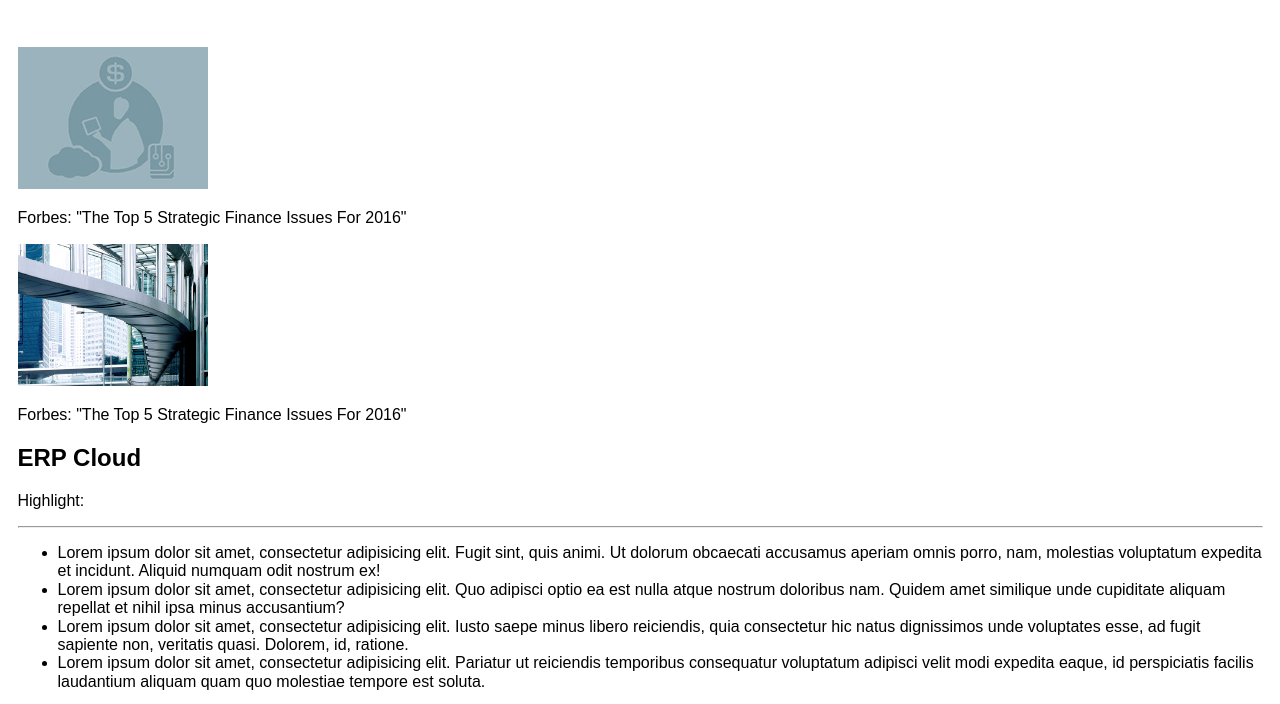
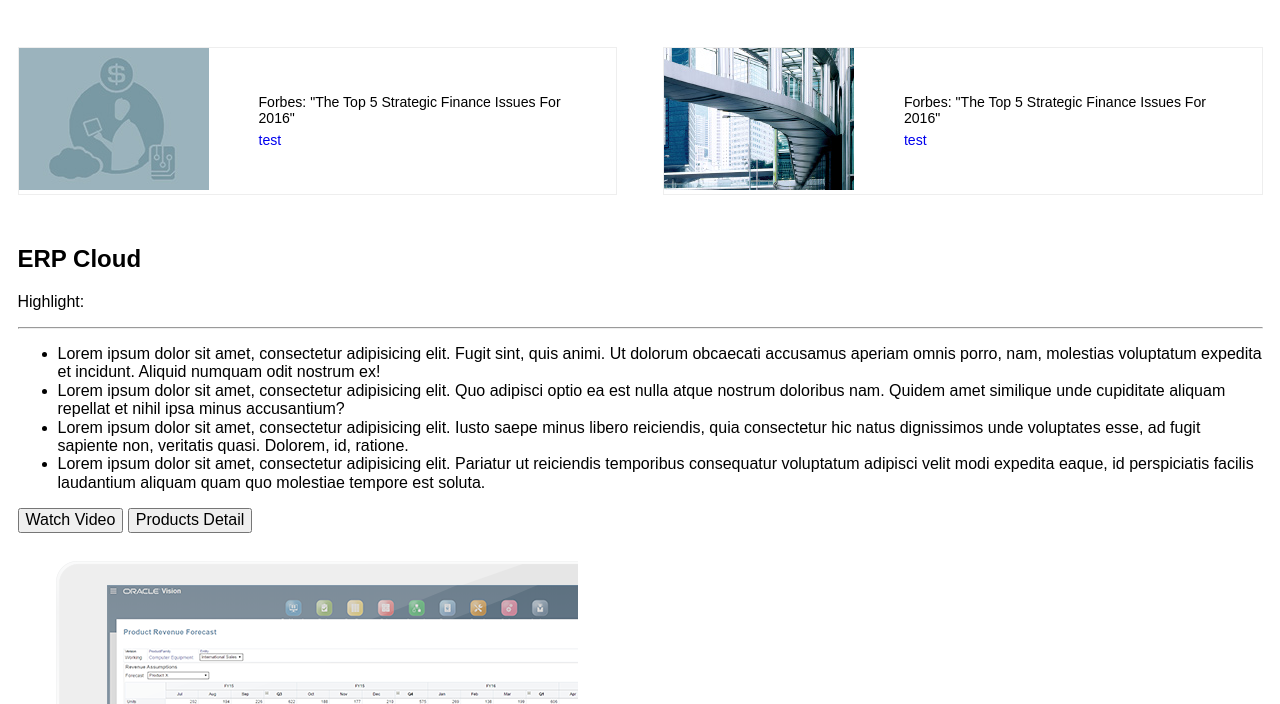
Before and after one commit to LoreFreyre/PracticaRDS1, a plain HTML site: page index.html in a window 1280 px wide. Shown: the part 1377-2081 px from the top of the page. Drawn offline with Linux system fonts and the light colour scheme.

Commit message:
Estilos Cards 100%

```diff
--- a/index.html
+++ b/index.html
@@ -92,7 +92,7 @@
 	</section>
 
 	<!-- CARDS -->
-	<div class="contentCards">
+<div class="contentCards">
 	<div class="card">
 		<div class="card-img">
 			<img src="./src/images/thumb-190x142-article-forbes.jpg" alt="Forbes">
@@ -101,7 +101,7 @@
 			<p class="card-text-text">
 				Forbes: "The Top 5 Strategic Finance Issues For 2016"
 			</p>
-			<a href="#" class="card-text-link"></a>
+			<a href="#" class="card-text-link">test</a>
 		</div>
 	</div>
 
@@ -113,7 +113,7 @@
 			<p class="card-text-text">
 				Forbes: "The Top 5 Strategic Finance Issues For 2016"
 			</p>
-			<a href="#" class="card-text-link"></a>
+			<a href="#" class="card-text-link">test</a>
 		</div>
 	</div>
 </div>
--- a/src/css/index.css
+++ b/src/css/index.css
@@ -201,3 +201,38 @@
 	display: flex;
 	justify-content: space-around;
 }
+
+/*Cards*/
+
+.contentCards{
+	display: flex;
+	margin: 50px 0;
+	justify-content: space-between;
+}
+
+.card{
+	display: flex;
+	border: 1px solid #eee;
+	width: 48%;
+}
+
+.card-img {
+	height: 100%;
+}
+
+.card-text{
+	display: flex;
+	flex-direction: column;
+	justify-content: center;
+	padding: 0 50px;
+}
+
+.card-text-text{
+	margin: 0 0 5px;
+	font-size: 0.88em;
+}
+
+.card-text-link{
+	font-size: 0.88em;
+	text-decoration: none;
+}
```
